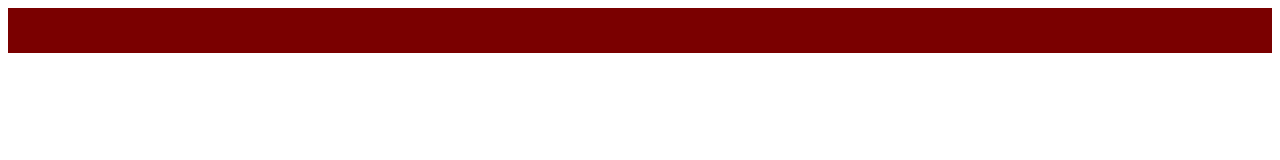
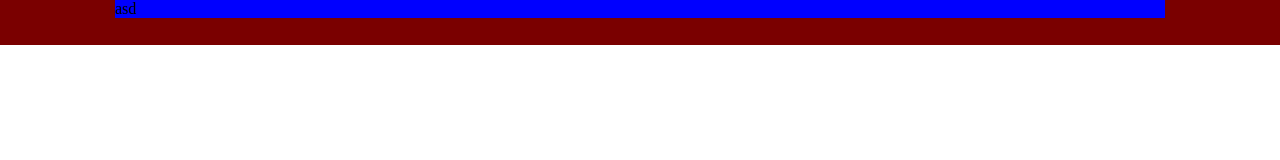
Before and after one commit to praneethkumarpidugu/CSS, a plain HTML site: page NEWS.html in a window 1280 px wide. Drawn offline with Linux system fonts and the light colour scheme.

Commit message:
adding fixed width style with width, margin, bg and adding nested to div id=container

```diff
--- a/NEWS.html
+++ b/NEWS.html
@@ -6,17 +6,29 @@
     <meta http-equiv="content-type" content="text/html; charset=utf-8" />
     <meta name="viewport" content="width=device-width, initial-scale=1" />
     <style type="text/css">
-    #topbar{
+
+        body{
+            margin: 0px;
+        }
+        #topbar{
         background-color: #7A0000;
         width: 100%;
         height: 45px;
-    }
+        }
+
+        .fixedwith{
+            width: 1050px;
+            margin: 0 auto;
+            background-color: blue;
+        }
     </style>
 </head>
 <body>
 <div id="container">
     <div id="topbar">
-
+        <div class="fixedwith">
+            asd
+        </div>
     </div>
 </div>
 </body>
```
